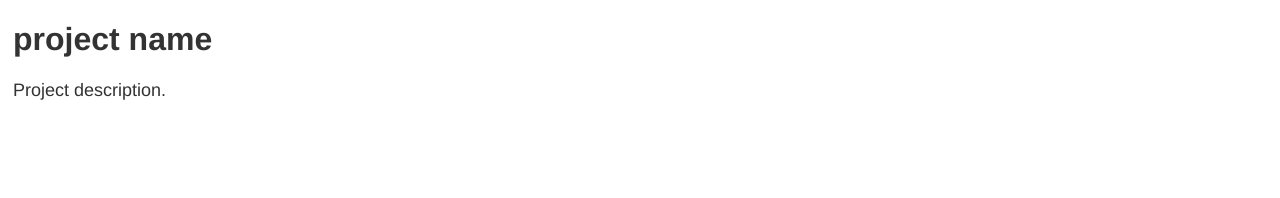
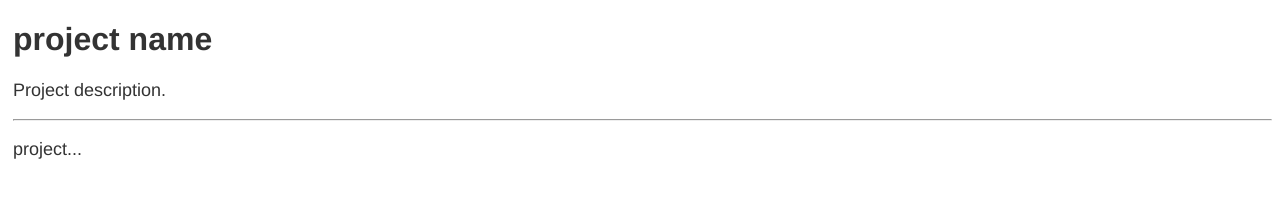
Before and after one commit to djhenjin/extendable, a plain HTML site: page template/index.html in a window 1280 px wide. Drawn offline with Linux system fonts and the light colour scheme.

Commit message:
Update index.html

```diff
--- a/template/index.html
+++ b/template/index.html
@@ -18,5 +18,9 @@ p{
 <h1>project name</h1>
 <p>Project description.</p>
 
+<hr>
+
+<p>project...</p>
+
 </body>
 </html>
```
